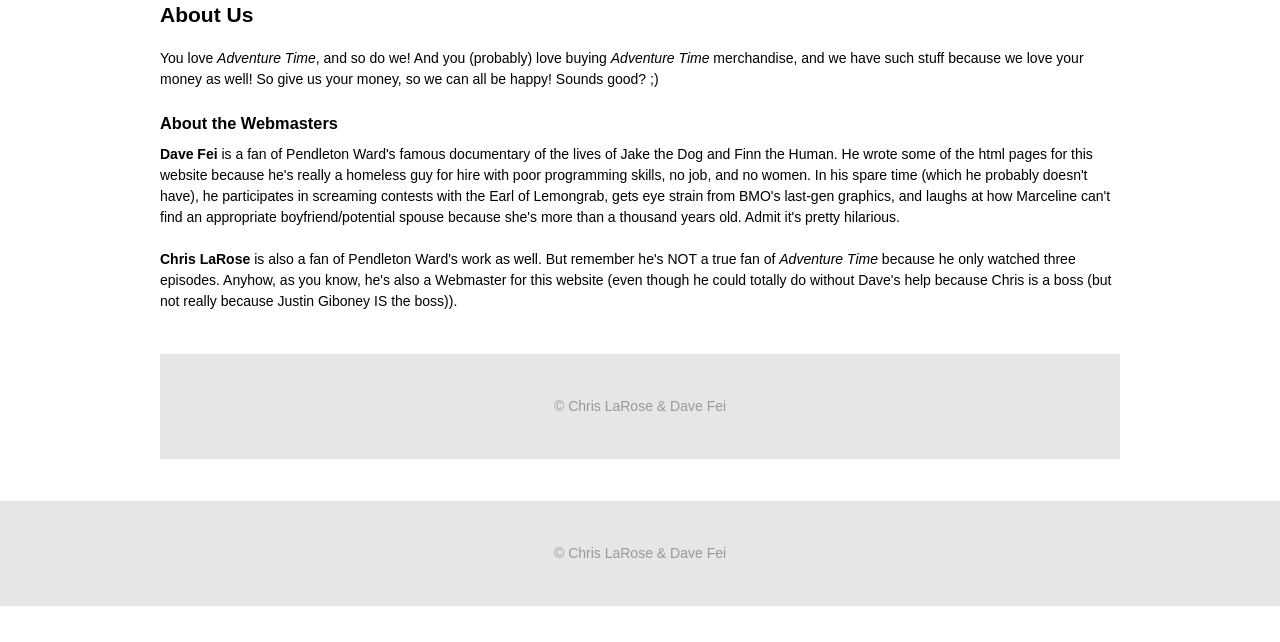
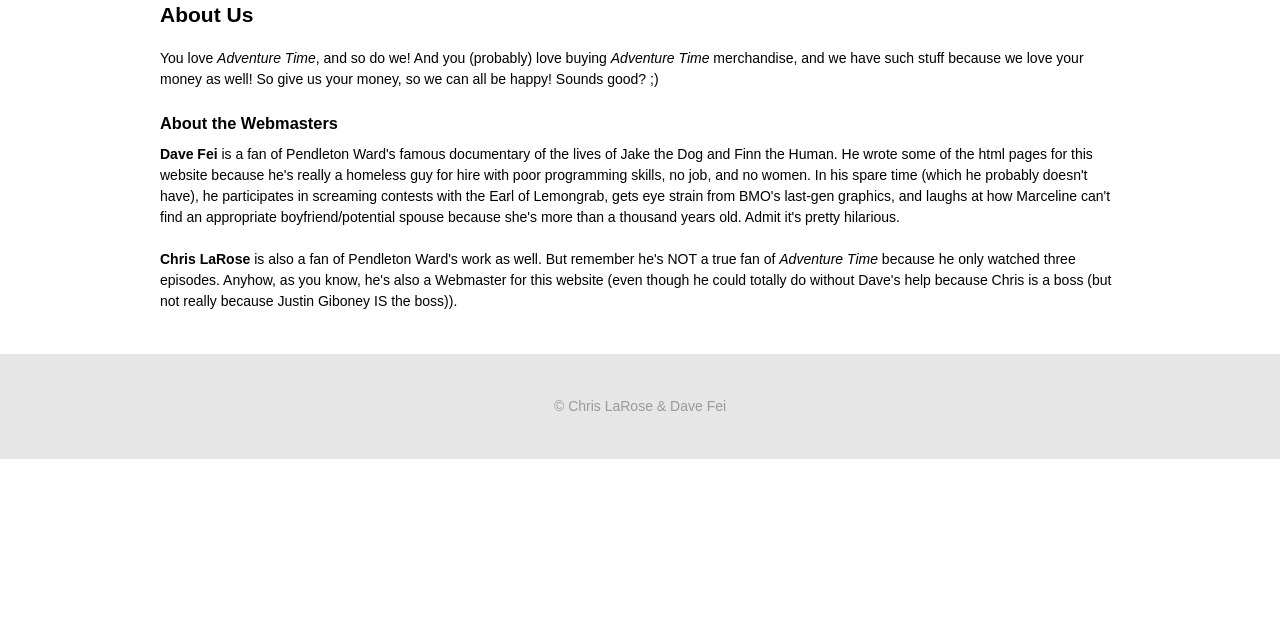
Before and after one commit to cjlarose/land-of-goood-deals, a PHP site: page /about.php in a window 1280 px wide. Shown: the part 158-800 px from the top of the page. Run offline with PHP 8.4, Linux system fonts and the light colour scheme; data that the repository does not hold is empty.

Commit message:
Dave's a fuckin tool

```diff
--- a/about.php
+++ b/about.php
@@ -3,8 +3,6 @@
 	$title = "About Us";
 	$description = "This is all about us";
 ?>
-    <div id="content">
-<!-- end header -->
 <h2>About Us</h2>
 <p>You love <em>Adventure Time</em>, and so do we! And you (probably) love
 buying <em>Adventure Time</em> merchandise, and we have such stuff because
@@ -14,10 +12,6 @@ Sounds good? ;)</p>
 <p><strong>Dave Fei</strong> is a fan of Pendleton Ward's famous documentary
 of the lives of Jake the Dog and Finn the Human. He wrote some of the html pages for this website because he's really a homeless guy for hire with poor programming skills, no job, and no women. In his spare time (which he probably doesn't have), he participates in screaming contests with the Earl of Lemongrab, gets eye strain from BMO's last-gen graphics, and laughs at how Marceline can't find an appropriate boyfriend/potential spouse because she's more than a thousand years old. Admit it's pretty hilarious.</p>
 <p><strong>Chris LaRose</strong> is also a fan of Pendleton Ward's work as well. But remember he's NOT a true fan of <em>Adventure Time</em> because he only watched three episodes. Anyhow, as you know, he's also a Webmaster for this website (even though he could totally do without Dave's help because Chris is a boss (but not really because Justin Giboney IS the boss)).</p>
-<!-- begin footer -->
-    </div>
-    <footer>
-        &copy; Chris LaRose &amp; Dave Fei
 <?php
 	include 'footer.php';
 ?>
```
